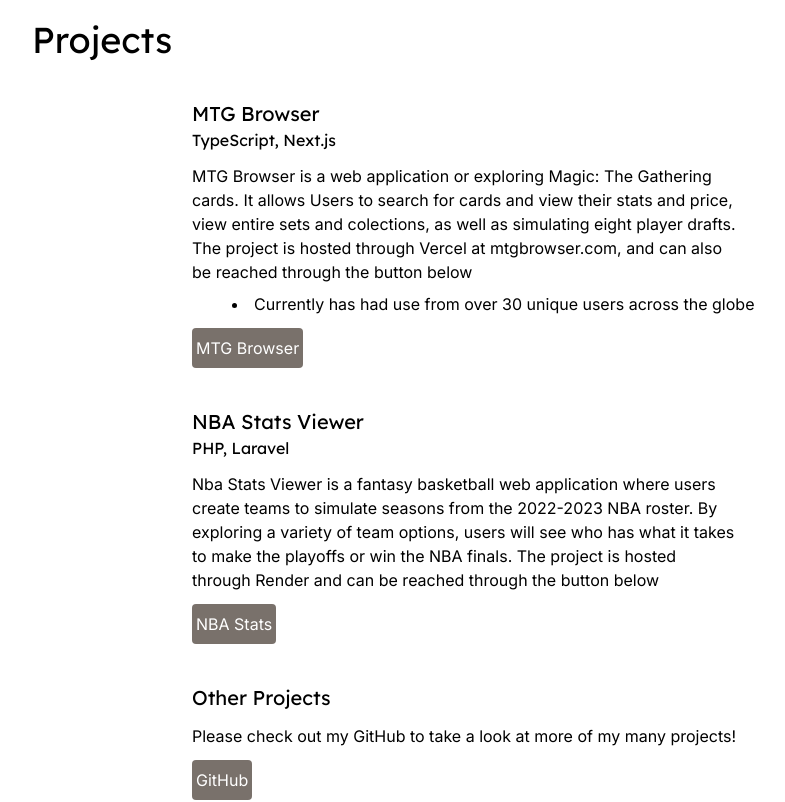
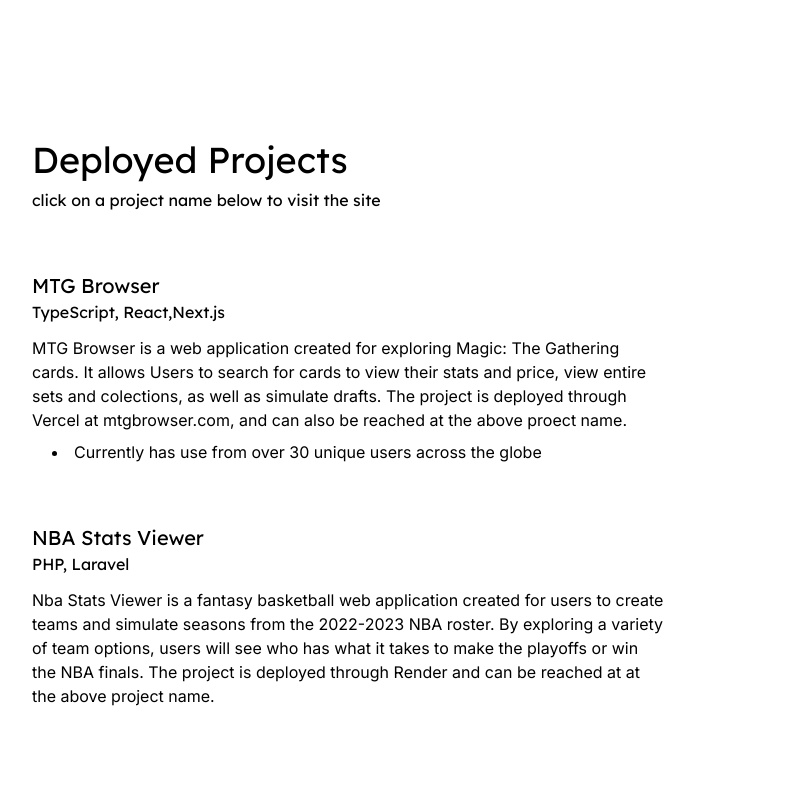
Before and after one commit to Griffin1610/portfolio, a Next.js app: page / in a window 1280 px wide. Shown: the part 1580-2382 px from the top of the page, without its empty margins (96-881 px from the left). Built offline with nearby package versions, Linux system fonts and the light colour scheme.

Commit message:
finalize project text content

```diff
--- a/app/components/Projects.tsx
+++ b/app/components/Projects.tsx
@@ -1,47 +1,29 @@
-'use client'
+import Link from 'next/link';
 export default function Projects() {
 
-    const handleClick = (url : string) => {
-        window.open(url, "_blank", "noreferrer");
-    }
-
     return (
-        <section className="h-screen pl-[10%]">
-            <h1 className="text-4xl font-heading">Projects</h1>
-            <div className="pt-10">
-                <div id="project1" className="ml-40">
-                    <h3 className="font-heading text-xl">MTG Browser</h3>
-                    <h3 className="font-heading">TypeScript, Next.js</h3>
-                    <p className="font-body pt-3 w-[55%]">MTG Browser is a web application or exploring Magic: The Gathering cards. It allows
-                        Users to search for cards and view their stats and price, view entire sets and colections, as well as simulating
-                        eight player drafts. The project is hosted through Vercel at mtgbrowser.com, and can also be reached through the button below
+        <section className="h-screen pl-[10%] pt-30">
+            <h1 className="text-4xl font-heading">Deployed Projects</h1>
+            <h3 className="text-large pt-2 font-heading">click on a project name below to visit the site</h3>
+                <div id="project1" className="pt-15">
+                    <Link href="https://mtgbrowser.com" target="_blank" rel="noopener noreferrer" className="font-heading text-xl hover:text-blue-500">MTG Browser</Link>
+                    <h3 className="font-heading">TypeScript, React,Next.js</h3>
+                    <p className="font-body pt-3 w-[55%]">MTG Browser is a web application created for exploring Magic: The Gathering cards. It allows
+                        Users to search for cards to view their stats and price, view entire sets and colections, as well as simulate
+                         drafts. The project is deployed through Vercel at mtgbrowser.com, and can also be reached at the above proect name.
                     </p>
-                        <div className="pl-10">
-                            <li className="font-body pt-2">Currently has had use from over 30 unique users across the globe</li>
-                        </div>
-                        <div className="pt-3">
-                            <button className="font-body bg-stone-500 hover:bg-stone-700 text-white font-bold py-2 px-1 rounded" onClick={() => handleClick("https://mtgbrowser.com")}>MTG Browser</button>
-                        </div>
-                </div>
-                <div id="project2" className="ml-40 pt-10">
-                    <h3 className="font-heading text-xl">NBA Stats Viewer</h3>
-                    <h3 className="font-heading">PHP, Laravel</h3>
-                    <p className="font-body pt-3 w-[55%]">Nba Stats Viewer is a fantasy basketball web application where users create teams to simulate
-                        seasons from the 2022-2023 NBA roster. By exploring a variety of team options, users will see who has what it takes to make the playoffs
-                        or win the NBA finals. The project is hosted through Render and can be reached through the button below
-                    </p>
-                     <div className="pt-3">
-                        <button className="font-body bg-stone-500 hover:bg-stone-700 text-white font-bold py-2 px-1 rounded" onClick={() => handleClick("https://laravel-fantasy-basketball.onrender.com")}>NBA Stats</button>
+                    <div className="pl-5">
+                        <li className="font-body pt-2">Currently has use from over 30 unique users across the globe</li>
                     </div>
                 </div>
-                <div id="others" className="ml-40 pt-10">
-                    <h3 className="font-heading text-xl">Other Projects</h3>
-                    <p className="font-body pt-3 w-[55%]">Please check out my GitHub to take a look at more of my many projects!</p>
-                     <div className="pt-3">
-                            <button className="font-body bg-stone-500 hover:bg-stone-700 text-white font-bold py-2 px-1 rounded" onClick={() => handleClick("https://github.com/Griffin1610")}>GitHub</button>
-                    </div>
+                <div id="project2" className="pt-15">
+                    <Link href="https://laravel-fantasy-basketball.onrender.com" target="_blank" rel="noopener noreferrer" className="font-heading text-xl hover:text-red-500">NBA Stats Viewer</Link>
+                    <h3 className="font-heading">PHP, Laravel</h3>
+                    <p className="font-body pt-3 w-[55%]">Nba Stats Viewer is a fantasy basketball web application created for users to create teams and simulate
+                        seasons from the 2022-2023 NBA roster. By exploring a variety of team options, users will see who has what it takes to make the playoffs
+                        or win the NBA finals. The project is deployed through Render and can be reached at at the above project name.
+                    </p>
                 </div>
-            </div>
         </section>
     )
 }
```
